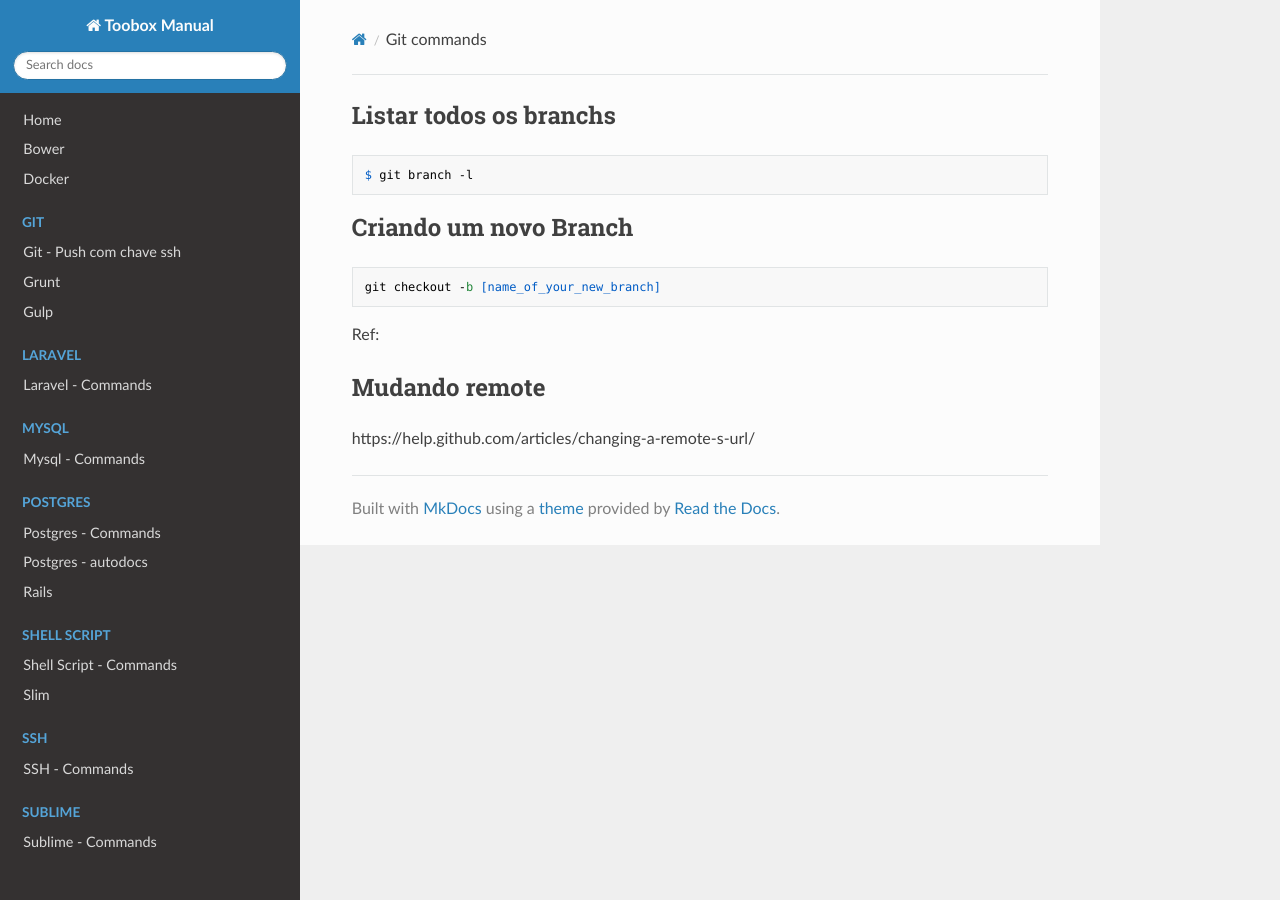
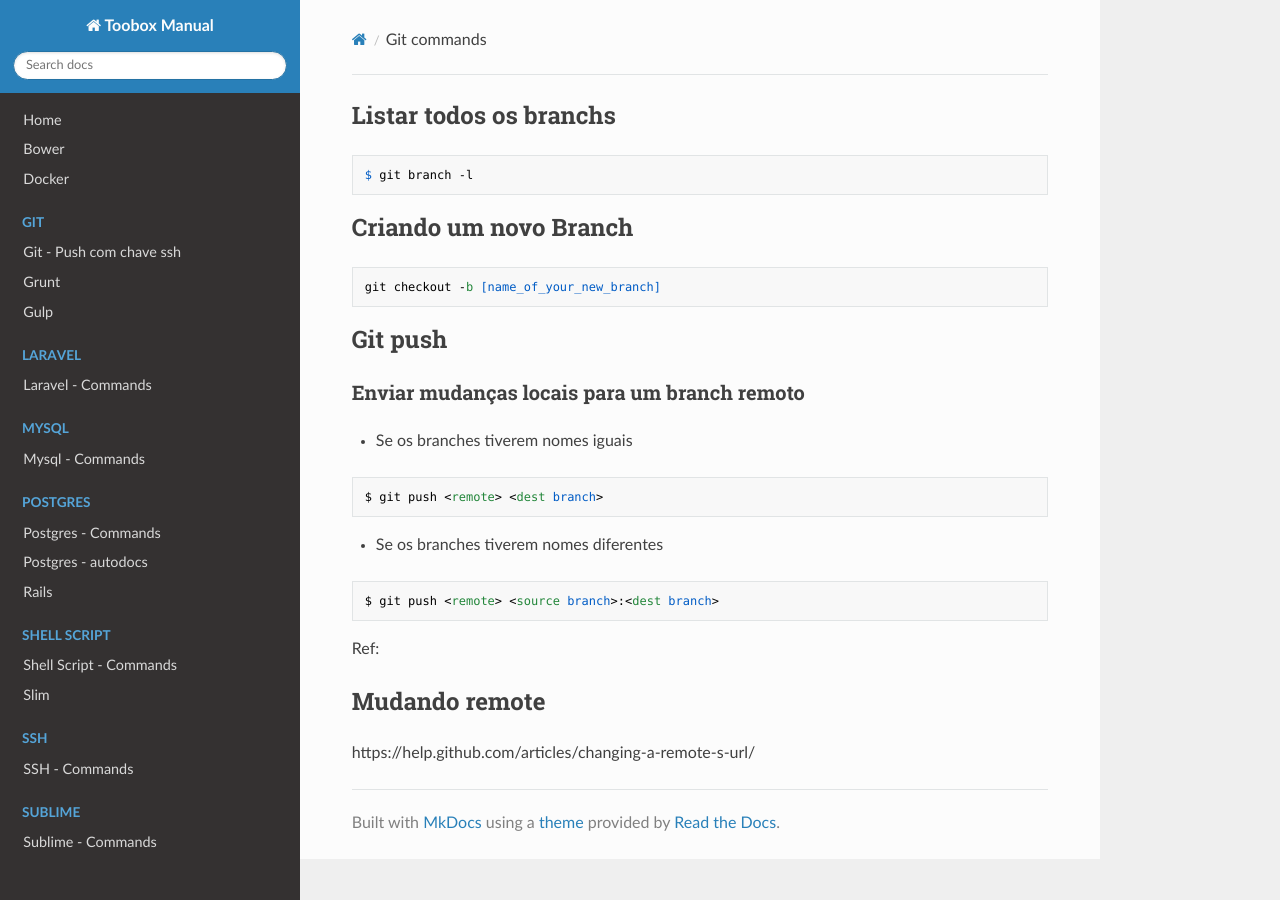
Before and after one commit to intrepidocabral/toolbox-manual, an MkDocs documentation site: the page built from docs/git/git_commands.md, in a window 1280 px wide. Built offline with MkDocs 1.6.1, drawn with Linux system fonts in a browser that asks for light colours; nearby versions of some CDN libraries; old or Windows-style settings are respelled for this version of MkDocs.

Commit message:
adding info about git

````diff
--- a/docs/git/git_commands.md
+++ b/docs/git/git_commands.md
@@ -9,6 +9,21 @@ $ git branch -l
 git checkout -b [name_of_your_new_branch]
 ```
 
+## Git push
+
+### Enviar mudanças locais para um branch remoto
+
+* Se os branches tiverem nomes iguais
+```
+$ git push <remote> <dest branch>
+```
+
+
+* Se os branches tiverem nomes diferentes
+```
+$ git push <remote> <source branch>:<dest branch>
+```
+
 Ref:
 
 ## Mudando remote
````
